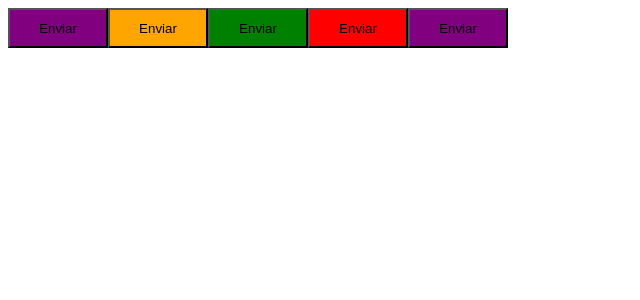
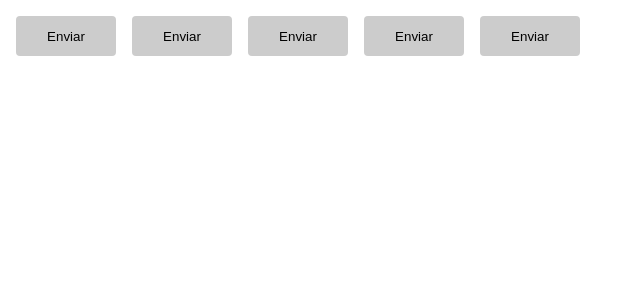
Before and after one commit to ThiLourenco/ignite-timer, a React (Vite) app: page / in a window 1280 px wide. Shown: the top 300 px of the page, without its empty margins (0-640 px from the left). Built offline with nearby package versions, Linux system fonts and the light colour scheme.

Commit message:
config themes

```diff
--- a/src/components/Button.styles.ts
+++ b/src/components/Button.styles.ts
@@ -16,8 +16,14 @@ const buttonVariants = {
 export const ButtonContainer = styled.button<ButtonContainerProps>`
   width: 100px;
   height: 40px;
+  border-radius: 4px;
+  border: 0;
+  margin: 8px;
 
-  ${props =>{
+  background-color: ${props => props.theme.primary};
+  color: ${props => props.theme.white}
+
+  /* ${props =>{
     return css`background-color: ${buttonVariants[props.variant]}`
-  }}
+  }} */
   `;
--- /dev/null
+++ b/src/styles/themes/default.ts
@@ -0,0 +1,4 @@
+export const defaultTheme = {
+  primary: '#CCCCCC',
+  secondary: 'orange',
+};
```
Also changed, not shown: src/App.tsx (+5 -2 lines).
